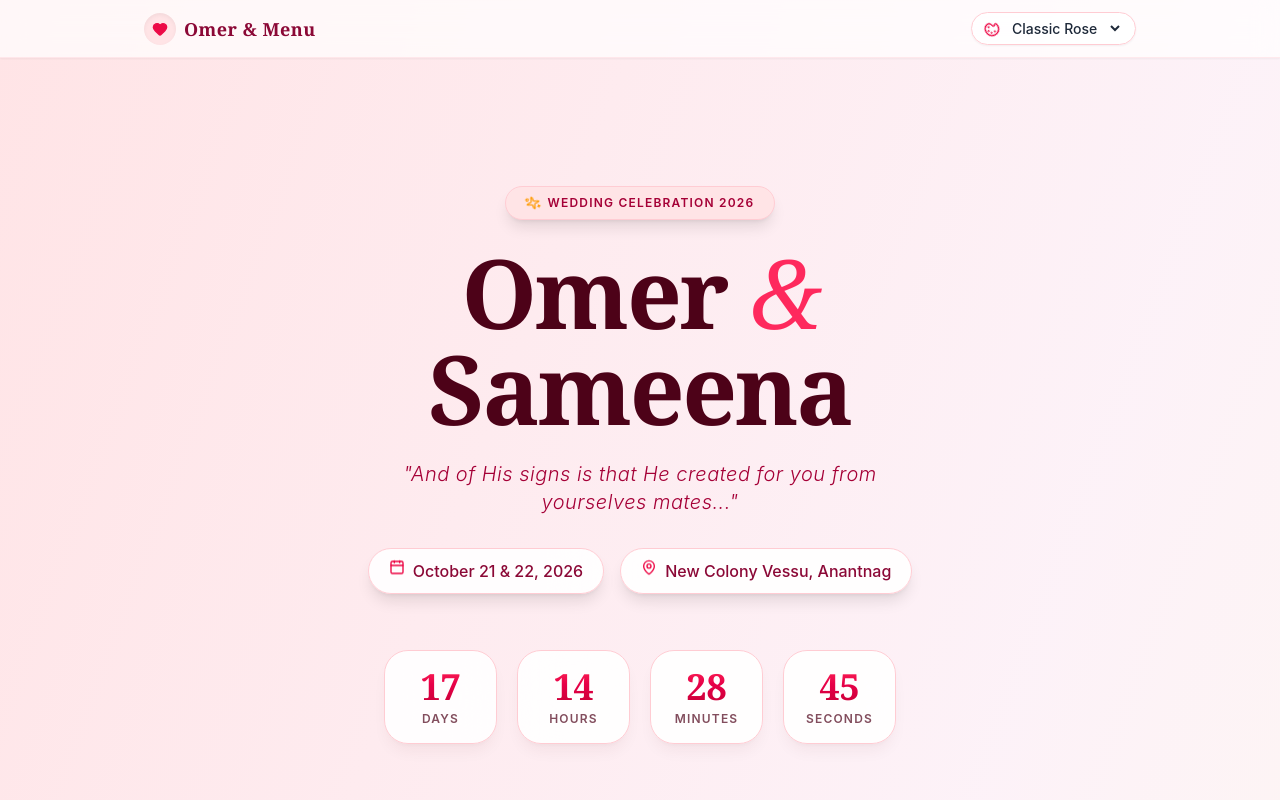
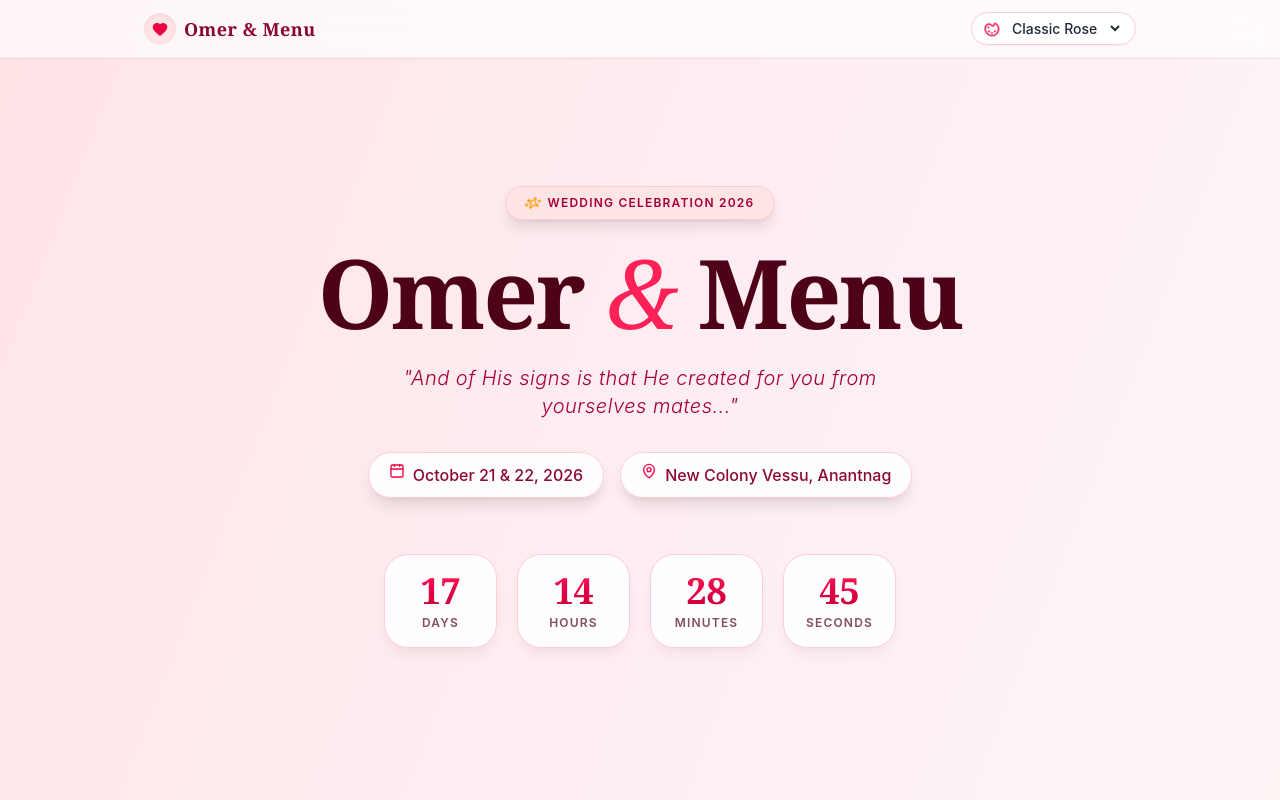
Before and after one commit to burhanbhatcuk10-dev/omer, a React (Vite) app: page / in a window 1280 px wide. Shown: the top 800 px of the page. Built offline with nearby package versions, Linux system fonts and the light colour scheme.

Commit message:
Update Hero.jsx

```diff
--- a/src/components/Hero.jsx
+++ b/src/components/Hero.jsx
@@ -38,7 +38,7 @@ export default function Hero({ theme }) {
           transition={{ duration: 1, delay: 0.2 }}
           className={`font-serif text-5xl sm:text-7xl md:text-8xl font-bold tracking-tight ${isEmerald ? 'text-emerald-100' : 'text-rose-950'}`}
         >
-          Omer <span className="font-light italic text-rose-500 animate-pulse">&amp;</span> Sameena
+          Omer <span className="font-light italic text-rose-500 animate-pulse">&amp;</span> Menu
         </motion.h1>
 
         <motion.p
```
